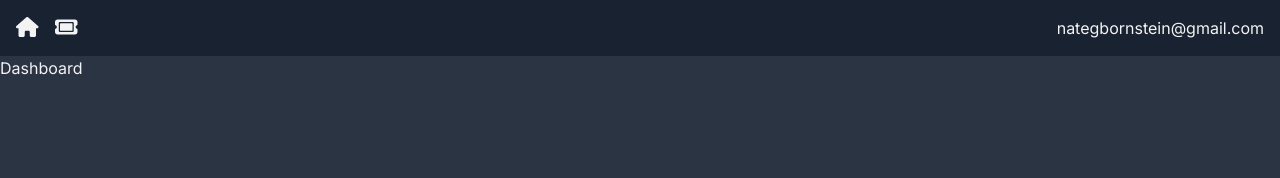
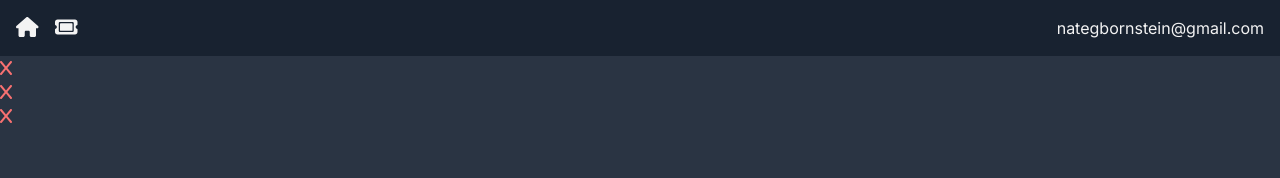
Before and after one commit to greenteaisgreat/intuitive-ticketing, a Next.js app: page / in a window 1280 px wide. Shown: the top 178 px of the page. Built offline with nearby package versions, Linux system fonts and the light colour scheme.

Commit message:
Add DeleteBlocks into Dashboard Area

```diff
--- a/app/page.jsx
+++ b/app/page.jsx
@@ -1,5 +1,13 @@
+import TicketCard from './(components)/TicketCard';
+
 const Dashboard = () => {
-    return <div>Dashboard</div>;
+    return (
+        <div>
+            <TicketCard />
+            <TicketCard />
+            <TicketCard />
+        </div>
+    );
 };
 
 export default Dashboard;
```
